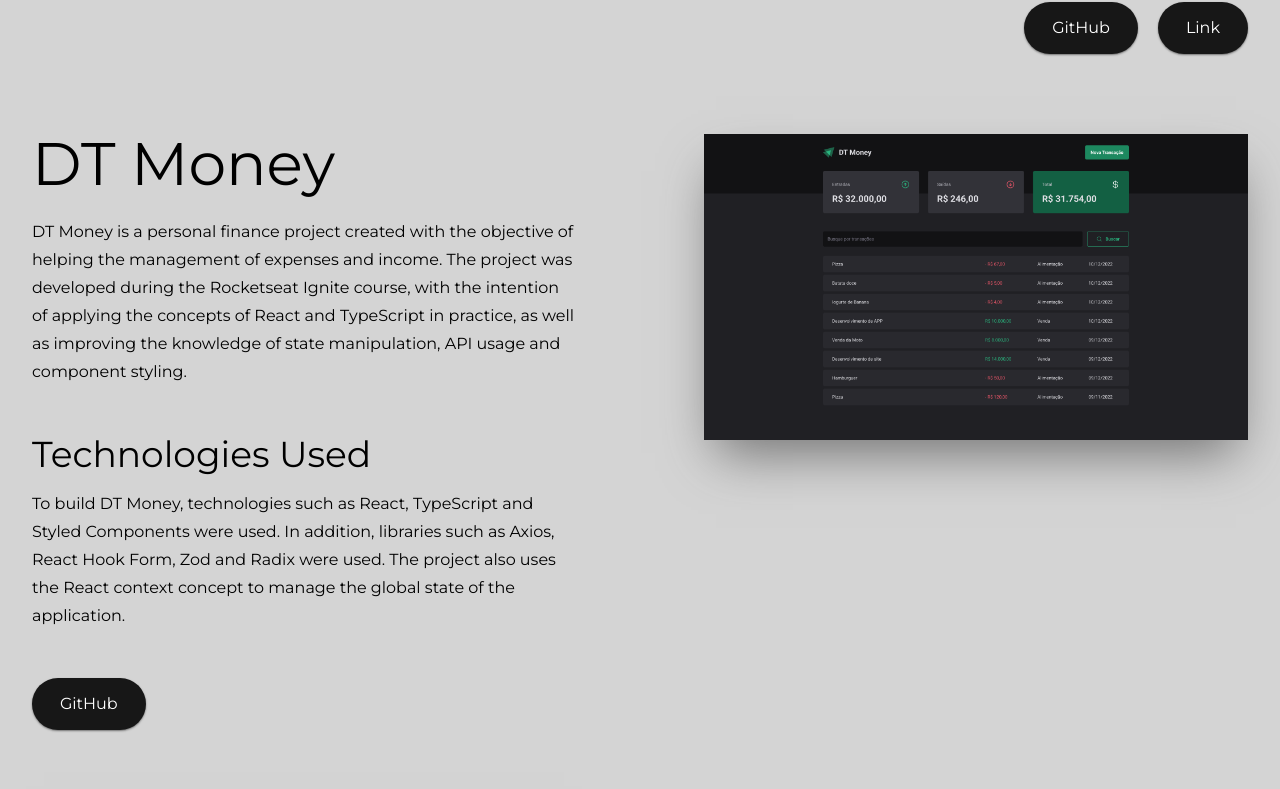
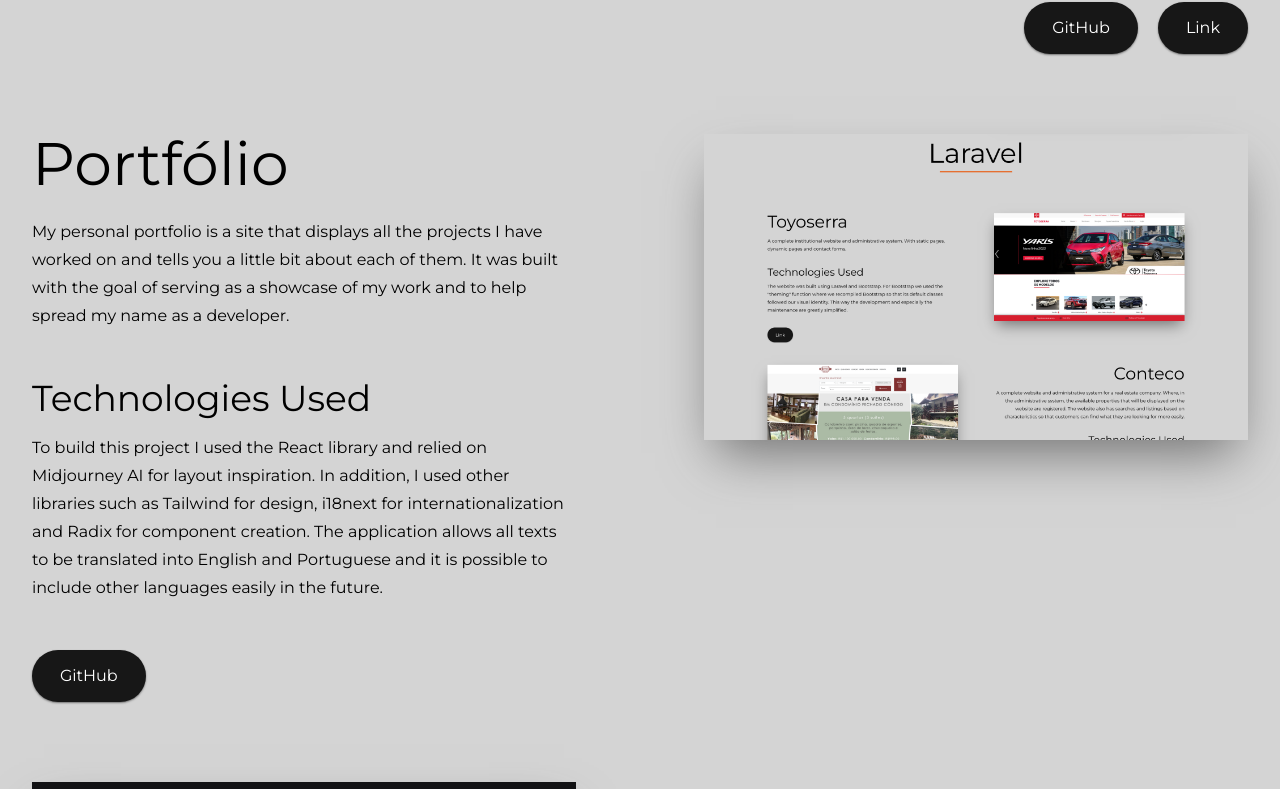
Before and after one commit to HenriqueMarcelo/portfolio, a React (Vite) app: page / in a window 1280 px wide. Shown: the part 5357-6146 px from the top of the page. Built offline with nearby package versions, Linux system fonts and the light colour scheme.

Commit message:
feat: add the Portfólio project

```diff
--- a/src/projects/index.ts
+++ b/src/projects/index.ts
@@ -9,6 +9,7 @@
 import imageColors from '../assets/projects/colors.png'
 import imageVocabPlusPlus from '../assets/projects/vocab_plus_plus.png'
 
+import imagePortfolio from '../assets/projects/portfolio.png'
 import imageBookWise from '../assets/projects/book_wise.png'
 import imageGithubBlog from '../assets/projects/blog.png'
 import imageCoffeeDelivery from '../assets/projects/coffee_delivery.png'
@@ -156,6 +157,26 @@
     image: imageCoffeeDelivery,
     github: 'https://github.com/HenriqueMarcelo/coffee-delivery',
     url: 'https://coffee-delivery.marcelohenrique.dev.br/',
+    category: 'react',
+  },
+  {
+    id: 133,
+    title: 'Portfólio',
+    enUS: {
+      description:
+        'My personal portfolio is a site that displays all the projects I have worked on and tells you a little bit about each of them. It was built with the goal of serving as a showcase of my work and to help spread my name as a developer.',
+      technologies:
+        'To build this project I used the React library and relied on Midjourney AI for layout inspiration. In addition, I used other libraries such as Tailwind for design, i18next for internationalization and Radix for component creation. The application allows all texts to be translated into English and Portuguese and it is possible to include other languages easily in the future.',
+    },
+    ptBR: {
+      description:
+        'Meu portfólio pessoal é um site que exibe todos os projetos em que já trabalhei e conta um pouco sobre cada um deles. Ele foi construído com o objetivo de servir como uma vitrine do meu trabalho e ajudar na divulgação do meu nome como desenvolvedor.',
+      technologies:
+        'Para a construção desse projeto, utilizei a biblioteca React e contei com a ajuda da inteligência artificial Midjourney para obter inspirações de layout. Além disso, utilizei outras bibliotecas como o Tailwind para o design, o i18next para a internationalization e o Radix para a criação de componentes. A aplicação permite que todos os textos sejam traduzidos em inglês e português e é possível incluir outros idiomas de forma facilitada no futuro.',
+    },
+    image: imagePortfolio,
+    github: 'https://github.com/HenriqueMarcelo/portfolio',
+    url: '',
     category: 'react',
   },
   {
```
Also changed, not shown: src/assets/projects/portfolio.png (added).
